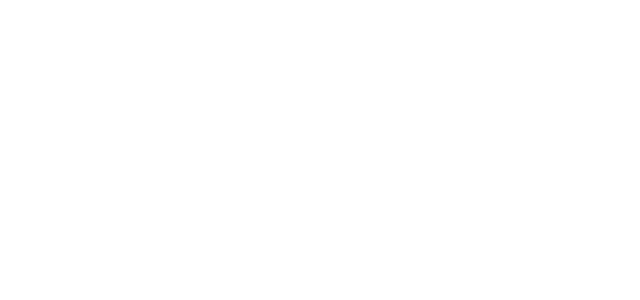
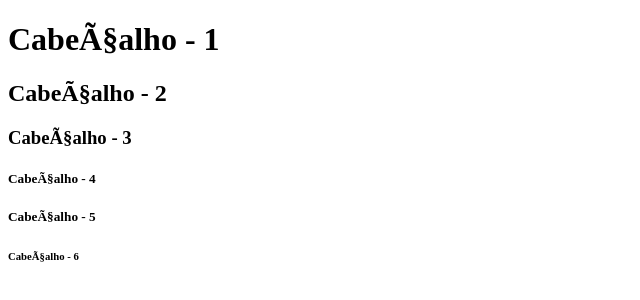
Before and after one commit to LeonardoIafrate/exemplohtml, a plain HTML site: page index.html in a window 1280 px wide. Shown: the whole page, without its empty margins (0-640 px from the left). Drawn offline with Linux system fonts and the light colour scheme.

Commit message:
fiz a estrutra do HTML

```diff
--- a/index.html
+++ b/index.html
@@ -1 +1,17 @@
 <!DOCTYPE html>
+<html lang="pt-br">
+<head>
+    <meta charset="TF-8">
+    <meta http-equiv="X-UA-Compatible" content="IE=edge">
+    <meta name="viewport" content ="width=device-width, initial-scale=1.-">
+    <title>Exemplo HTML</title>
+</head>
+<body>
+	<h1>Cabeçalho - 1<h1>
+	<h2>Cabeçalho - 2<h2>
+	<h3>Cabeçalho - 3<h3>
+	<h5>Cabeçalho - 4<h4>
+	<h5>Cabeçalho - 5<h5>
+	<h6>Cabeçalho - 6<h6>
+</body>
+</html>
```
